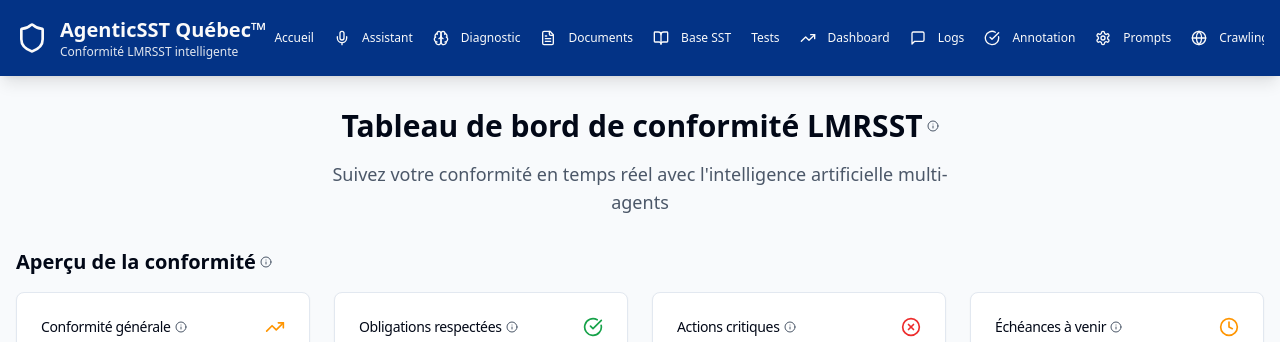
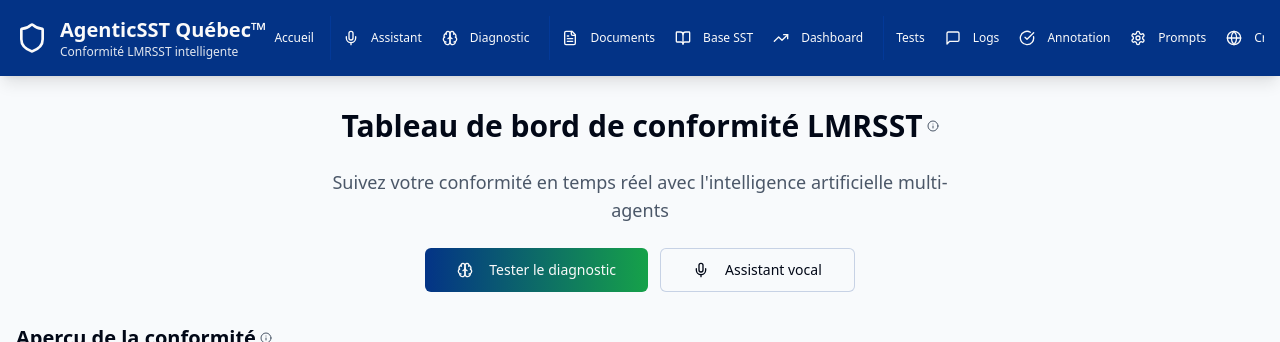
Before and after one commit to Preventera/quebec-sst-agent-backup-completed, a React (Vite) app: page / in a window 1280 px wide. Shown: the top 342 px of the page. Built offline with nearby package versions, Linux system fonts and the light colour scheme; no server answers.

Commit message:
Refactor header and add CTA
Refactor header navigation to group items into four pillars with sub-menus. Implement a burger menu for screens smaller than 640px. Add a primary call-to-action button above the fold using the `--primary` Tailwind color.

```diff
--- a/src/components/Header.tsx
+++ b/src/components/Header.tsx
@@ -24,11 +24,11 @@ const Header = () => {
             </div>
           </Link>
 
-          {/* Mobile menu button */}
+          {/* Mobile menu button - shows at <640px */}
           <Button
             variant="ghost"
             size="sm"
-            className="md:hidden text-primary-foreground hover:bg-primary-glow flex-shrink-0"
+            className="sm:hidden text-primary-foreground hover:bg-primary-glow flex-shrink-0"
             onClick={toggleMobileMenu}
             aria-expanded={isMobileMenuOpen}
             aria-controls="mobile-navigation"
@@ -37,14 +37,17 @@ const Header = () => {
             {isMobileMenuOpen ? <X className="h-5 w-5" /> : <Menu className="h-5 w-5" />}
           </Button>
 
-          {/* Desktop Navigation */}
-          <nav className="hidden md:flex items-center gap-1 overflow-x-auto flex-shrink min-w-0">
-            <div className="flex items-center gap-1 min-w-max">
+          {/* Desktop Navigation - Responsive breakpoint at 640px */}
+          <nav className="hidden sm:flex items-center gap-2 overflow-x-auto flex-shrink min-w-0">
+            <div className="flex items-center gap-2 min-w-max">
               <Link to="/">
                 <Button variant="ghost" className="text-primary-foreground hover:bg-primary-glow text-xs px-2">
                   Accueil
                 </Button>
               </Link>
+
+              {/* Assistant Group */}
+              <div className="flex items-center gap-1 px-1 border-l border-primary-glow/20">
                 <Link to="/assistant-vocal">
                   <Button variant="ghost" className="text-primary-foreground hover:bg-primary-glow text-xs px-2">
                     <Mic className="h-3 w-3 mr-1" aria-hidden="true" />
@@ -57,6 +60,10 @@ const Header = () => {
                     Diagnostic
                   </Button>
                 </Link>
+              </div>
+
+              {/* Data Group */}
+              <div className="flex items-center gap-1 px-1 border-l border-primary-glow/20">
                 <Link to="/documents">
                   <Button variant="ghost" className="text-primary-foreground hover:bg-primary-glow text-xs px-2">
                     <FileText className="h-3 w-3 mr-1" aria-hidden="true" />
@@ -69,15 +76,19 @@ const Header = () => {
                     Base SST
                   </Button>
                 </Link>
-              <Link to="/tests">
-                <Button variant="ghost" className="text-primary-foreground hover:bg-primary-glow text-xs px-2">
-                  Tests
-                </Button>
-              </Link>
                 <Link to="/learning">
                   <Button variant="ghost" className="text-primary-foreground hover:bg-primary-glow text-xs px-2">
                     <TrendingUp className="h-3 w-3 mr-1" aria-hidden="true" />
                     Dashboard
+                  </Button>
+                </Link>
+              </div>
+
+              {/* Admin Group */}
+              <div className="flex items-center gap-1 px-1 border-l border-primary-glow/20">
+                <Link to="/tests">
+                  <Button variant="ghost" className="text-primary-foreground hover:bg-primary-glow text-xs px-2">
+                    Tests
                   </Button>
                 </Link>
                 <Link to="/logs">
@@ -110,6 +121,7 @@ const Header = () => {
                     FAQ
                   </Button>
                 </Link>
+              </div>
 
               {/* Auth Section */}
               <div className="flex items-center gap-1 border-l border-primary-glow/20 pl-2 ml-2">
@@ -142,7 +154,7 @@ const Header = () => {
 
         {/* Mobile Navigation Menu */}
         {isMobileMenuOpen && (
-          <nav id="mobile-navigation" className="md:hidden mt-4 pb-4 border-t border-primary-glow/20">
+          <nav id="mobile-navigation" className="sm:hidden mt-4 pb-4 border-t border-primary-glow/20">
             <div className="grid grid-cols-2 gap-2 mt-4">
               <Link to="/" onClick={() => setIsMobileMenuOpen(false)}>
                 <Button variant="ghost" className="w-full text-primary-foreground hover:bg-primary-glow text-sm justify-start">
--- a/src/pages/Index.tsx
+++ b/src/pages/Index.tsx
@@ -11,7 +11,8 @@ import { Tabs, TabsContent, TabsList, TabsTrigger } from "@/components/ui/tabs";
 import { Button } from "@/components/ui/button";
 import { LegalTooltip, HelpTooltip } from "@/components/LegalTooltip";
 import { useEffect, useState } from "react";
-import { BarChart3, Users, AlertCircle, Zap, Menu, X } from "lucide-react";
+import { BarChart3, Users, AlertCircle, Zap, Menu, X, Brain, Mic } from "lucide-react";
+import { Link } from "react-router-dom";
 
 const Index = () => {
   const { announce } = useAccessibilityContext();
@@ -63,7 +64,7 @@ const Index = () => {
 
       <main className="container mx-auto px-4 py-6 md:py-8" role="main">
         {/* Hero Section */}
-        <div className="text-center space-y-4 mb-6 md:mb-8">
+        <div className="text-center space-y-6 mb-6 md:mb-8">
           <h2 className="text-2xl md:text-3xl font-bold text-foreground">
             <LegalTooltip
               article="Art. 101 LMRSST"
@@ -77,6 +78,31 @@ const Index = () => {
           <p className="text-base md:text-lg text-muted-foreground max-w-2xl mx-auto">
             Suivez votre conformité en temps réel avec l'intelligence artificielle multi-agents
           </p>
+
+          {/* Primary CTA */}
+          <div className="flex flex-col sm:flex-row gap-3 justify-center items-center mt-6">
+            <Button
+              asChild
+              size="lg"
+              className="bg-gradient-to-r from-primary to-accent text-primary-foreground hover:shadow-lg transition-all duration-300 px-8 py-3"
+            >
+              <Link to="/diagnostic">
+                <Brain className="h-5 w-5 mr-2" />
+                Tester le diagnostic
+              </Link>
+            </Button>
+            <Button
+              asChild
+              variant="outline"
+              size="lg"
+              className="border-primary/20 hover:border-primary/40"
+            >
+              <Link to="/assistant-vocal">
+                <Mic className="h-5 w-5 mr-2" />
+                Assistant vocal
+              </Link>
+            </Button>
+          </div>
         </div>
 
         {/* Compliance Statistics - Always visible */}
```
Lines whose indentation alone changed are shown as unchanged.
